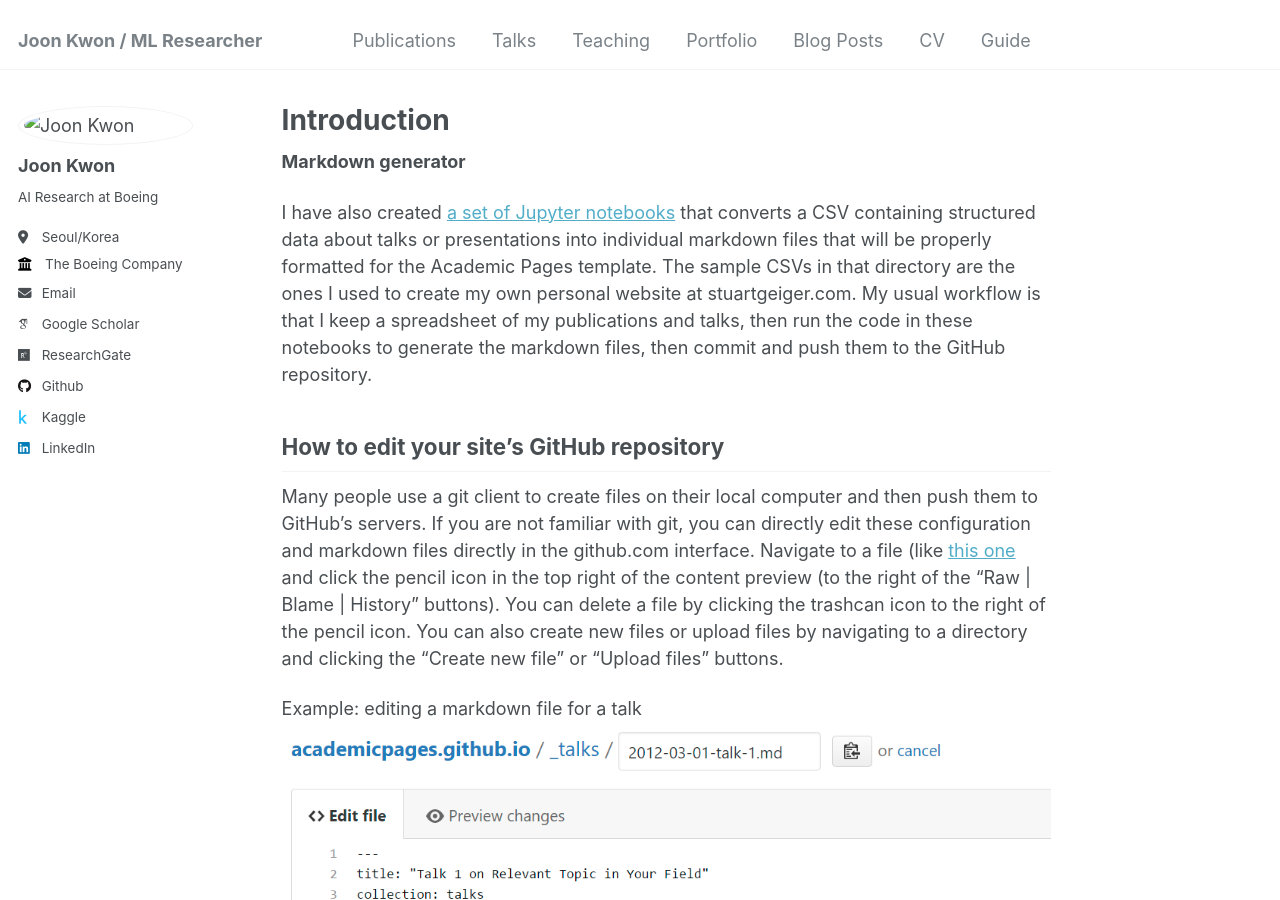
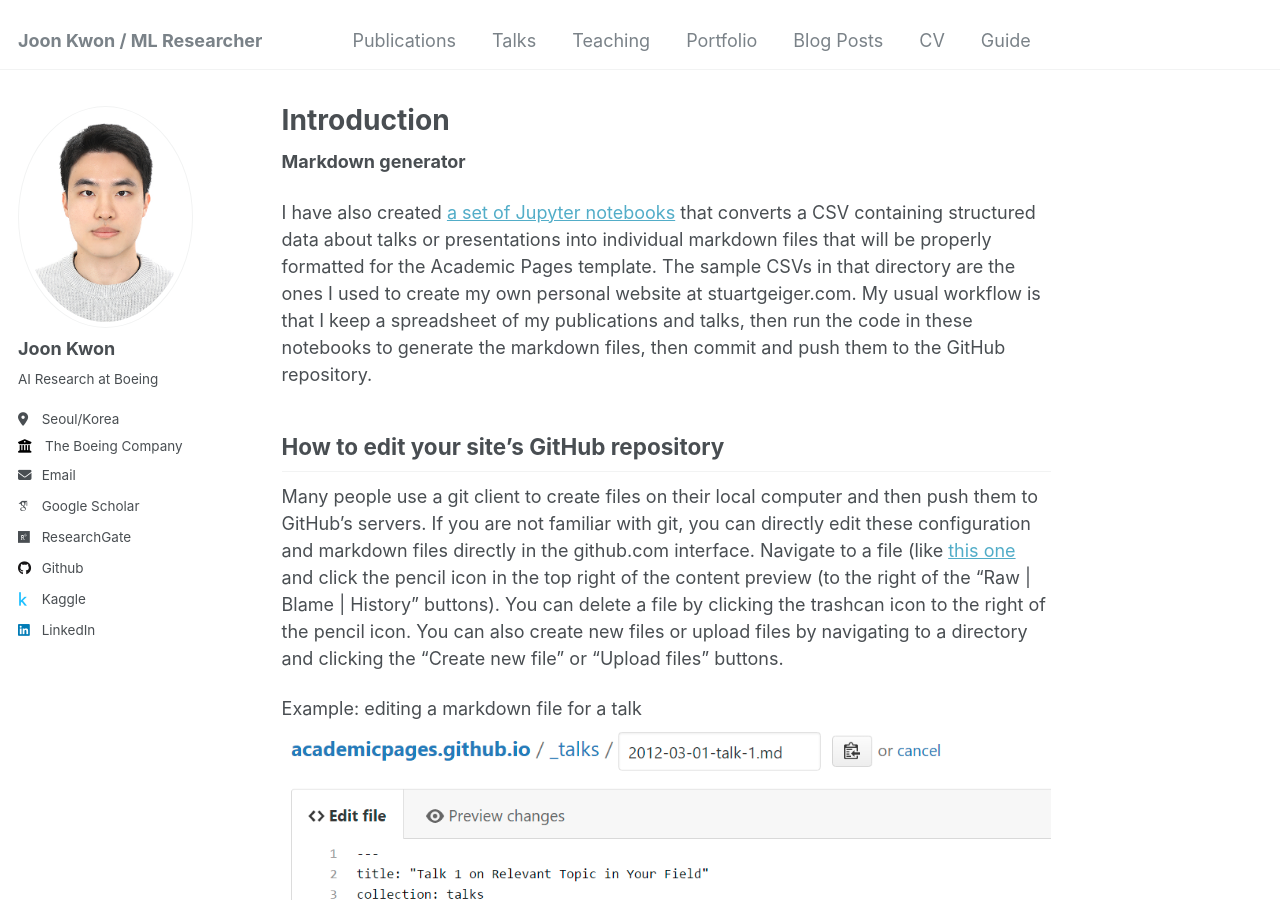
Before and after one commit to HJoonKwon/HJoonKwon.github.io, a Jekyll site: the page built from _pages/about.md, in a window 1280 px wide and 900 px high. Built offline with Jekyll 4.4.1, drawn with Linux system fonts in a browser that asks for light colours; some web fonts are replaced.

Commit message:
add: photo

```diff
--- a/_config.yml
+++ b/_config.yml
@@ -21,7 +21,7 @@ repository               : "HJoonKwon/HJoonKwon.github.io"
 #               Additional customization can be done by editing /_includes/author-profile.html
 author:
   # Biographic information
-  avatar           : "images/photo.jpg"
+  avatar           : "https://github.com/HJoonKwon/HJoonKwon.github.io/blob/master/images/photo.jpg"
   name             : "Joon Kwon"
   pronouns         : # example: "she/her"
   bio              : "AI Research at Boeing"
```
